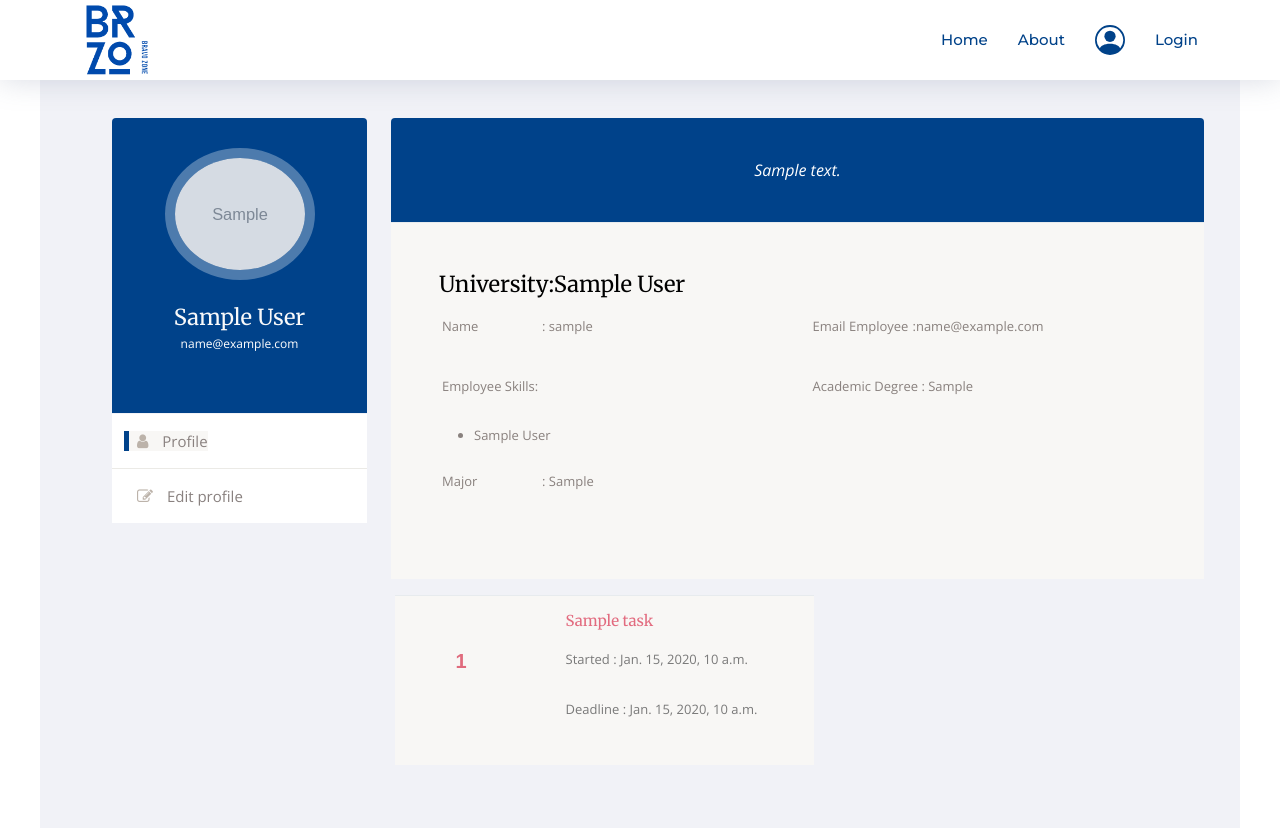
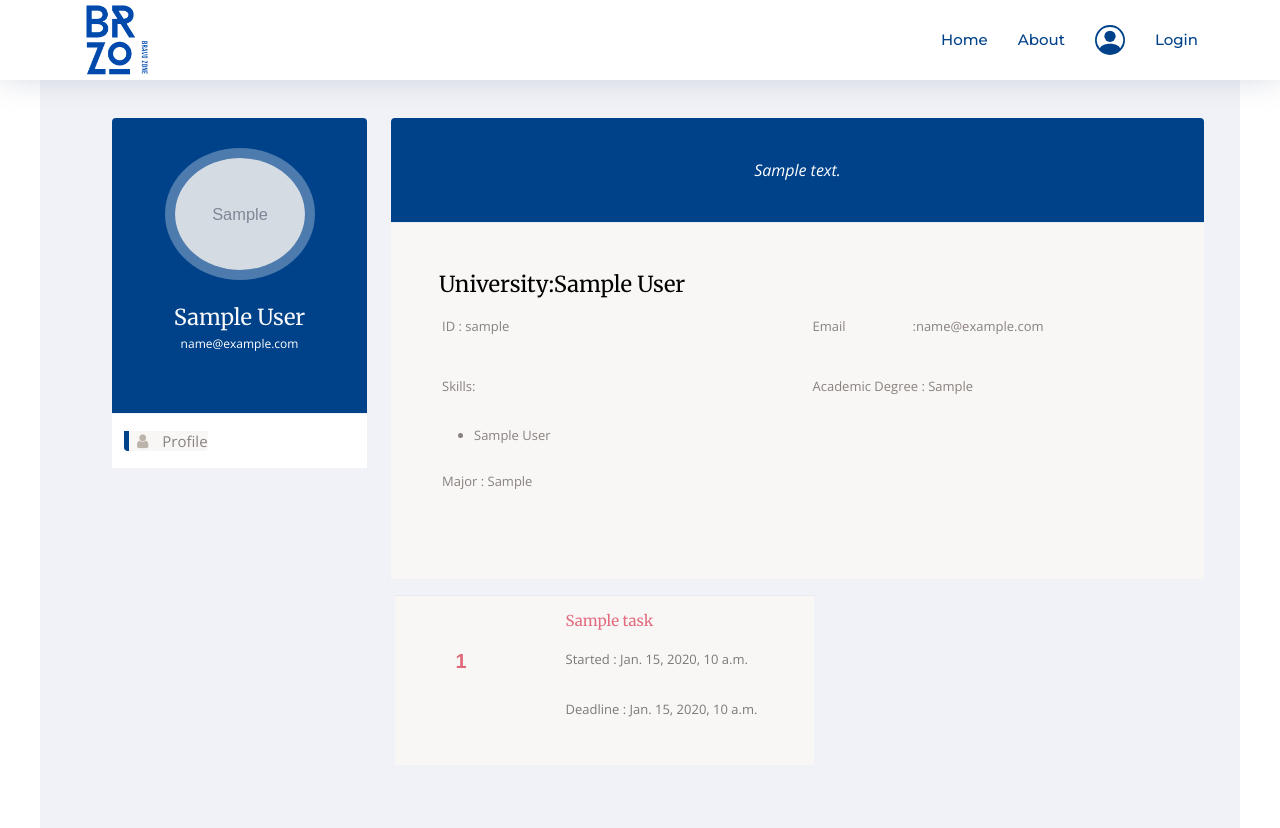
Before and after one commit to Nada-x/BravoZone, a Django app: page /account/profile/1 in a window 1280 px wide. Shown: the top 828 px of the page. Run offline with Django 4.2, Linux system fonts and the light colour scheme; tables that the repository leaves empty hold one stand-in row (values such as "Sample post"); grey boxes marked "Sample" are stand-in pictures; some libraries are stand-ins or nearby versions.

Commit message:
LAST UPDATE

```diff
--- a/BravoZone/account/templates/accounts/edit_profile.html
+++ b/BravoZone/account/templates/accounts/edit_profile.html
@@ -21,7 +21,9 @@
 
                           <ul class="nav nav-pills nav-stacked d-flex  ">
                             <li class=" me-5 el col-12 "><a href="{% url 'account:user_profile' user_id=profile_user.id %}"> <i class="fa fa-user ps-2  "></i> Profile </a></li>
+                            {% if user.is_superuser or user.id == profile_user.id %}
                             <li class="active el col-12"><a href="{% url 'account:edit_profile' user_id=profile_user.id %}"> <i class="fa fa-edit ps-2 "></i> Edit profile</a></li>
+                            {%endif%}
                         </ul>
                       </div>
                     </div>
--- a/BravoZone/account/templates/accounts/profile.html
+++ b/BravoZone/account/templates/accounts/profile.html
@@ -18,7 +18,9 @@
                           </div>
                                     <ul class="nav nav-pills nav-stacked d-flex  ">
                                         <li class="active me-5 el col-12 "><a href="#"> <i class="fa fa-user ps-2  "></i> Profile </a></li>
+                                        {% if user.is_superuser or user.id == profile_user.id %}
                                         <li class=" el col-12"><a href="{% url 'account:edit_profile' user_id=profile_user.id %}"> <i class="fa fa-edit ps-2 "></i> Edit profile</a></li>
+                                    {%endif%}
                                     </ul>
                       </div>
                     </div>
@@ -32,13 +34,13 @@
                         <h1>University:{{ education.university_name }}</h1>
                         <div class="row">
                         <div class="bio-row">
-                            <p><span>Name</span>: {{ profile_user.username }}</p>
+                            <p>ID : {{ profile_user.username }}</p>
                         </div>
                         <div class="bio-row">
-                        <p><span>Email Employee</span>:{{ profile_user.email }}</p>
+                        <p><span>Email</span>:{{ profile_user.email }}</p>
                         </div>
                         <div class="bio-row">
-                        <p><span>Employee Skills:</span>
+                        <p><span> Skills:</span>
 
                             <ul>
                                 {% for skill in education.skills.all %}
@@ -50,7 +52,7 @@
                             <p>Academic Degree : {{ education.degree }}</p>
                             </div>
                         <div class="bio-row">
-                        <p><span>Major  </span>: {{ education.major }}</p>
+                        <p> Major  : {{ education.major }}</p>
                         </div>
 
 
```
Also changed, not shown: BravoZone/media/profile_pictures/1613945217.jpg (deleted), BravoZone/media/profile_pictures/Basma.jpg (added), BravoZone/media/profile_pictures/Lama.jpg (added), BravoZone/media/profile_pictures/N1.png (deleted), BravoZone/media/profile_pictures/reem_.jpg (added), BravoZone/media/profile_pictures/saeed.png (added), BravoZone/media/profile_pictures/talal.png (added), 2 other files.
